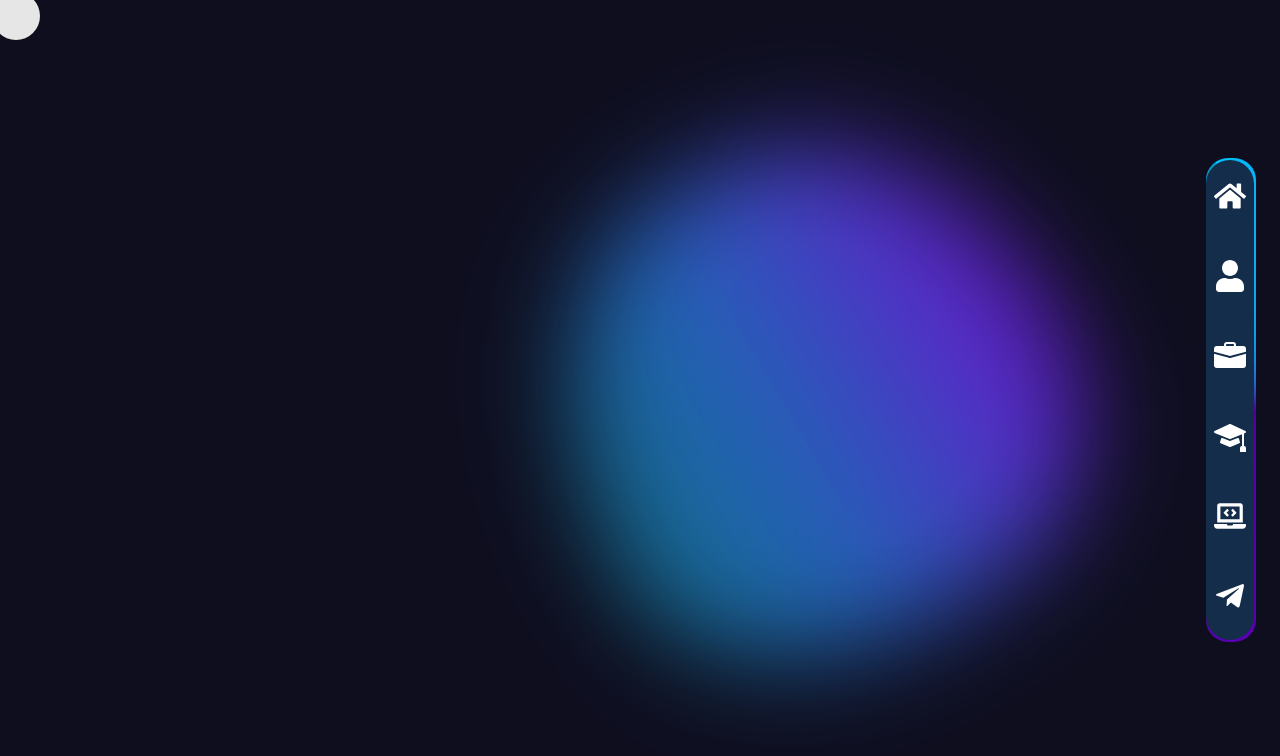
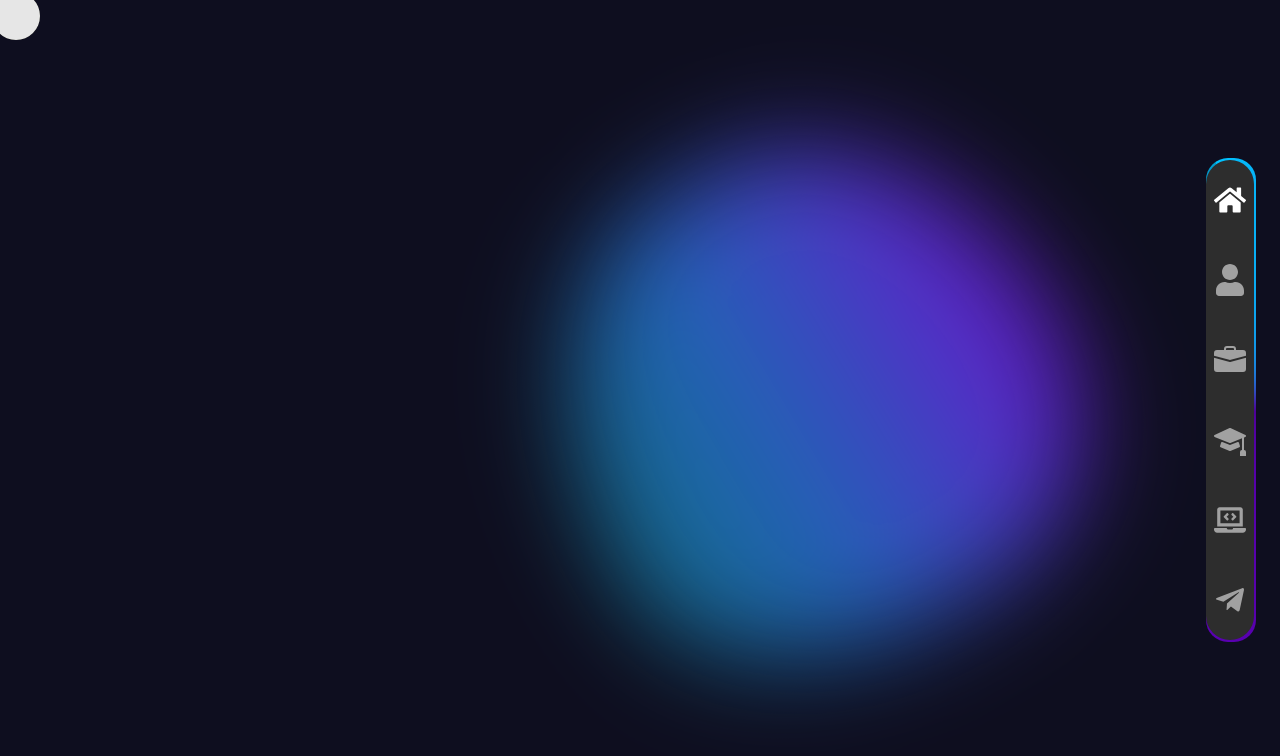
Before and after one commit to ali8642/portfolio-ali8642, a React (Vite) app: page / in a window 1280 px wide. Shown: the top 756 px of the page. Built offline with nearby package versions, Linux system fonts and the light colour scheme.

Commit message:
routes added

```diff
--- a/package.json
+++ b/package.json
@@ -13,7 +13,8 @@
   "dependencies": {
     "react": "^19.1.1",
     "react-dom": "^19.1.1",
-    "react-icons": "^5.5.0"
+    "react-icons": "^5.5.0",
+    "react-router-dom": "^7.9.4"
   },
   "devDependencies": {
     "@eslint/js": "^9.36.0",
--- a/src/App.css
+++ b/src/App.css
@@ -156,7 +156,7 @@ body {
 .sidebar {
     height: 60%;
     width: 48px;
-    background-color: #142d4a;
+    background-color: #2d2d2d;
     border-radius: 24px;
     position: fixed;
     right: 2%;
@@ -172,8 +172,33 @@ body {
     display: flex;
     flex-direction: column;
     justify-content: space-around;
+    align-items: center;
     position: relative;
     z-index: 100;
+}
+
+.gray {
+    text-decoration: none;
+    color: rgb(161, 161, 161);
+    padding: 0.3rem;
+    display: flex;
+    justify-content: center;
+    align-items: center;
+    transition: text-shadow 0.3s ease-in-out;
+}
+
+.activeLink {
+    text-decoration: none;
+    color: white;
+    padding: 0.3rem;
+    transition: text-shadow 0.3s ease-in-out;
+    text-shadow:
+        0 0 5px #00FFFF,
+        0 0 10px #00FFFF,
+        0 0 20px #00FFFF;
+    display: flex;
+    justify-content: center;
+    align-items: center;
 }
 
 li {
--- a/src/App.jsx
+++ b/src/App.jsx
@@ -1,19 +1,25 @@
 import "./App.css";
-import BlackFireCursor from "./components/BlackFireCursor";
-import Sidebar from "./components/Sidebar";
+import { createBrowserRouter, RouterProvider } from "react-router-dom";
+import Home from "./pages/Home";
+import BaseLayout from "./components/BaseLayout";
 
 function App() {
-  return (
-    <>
-      <section className="blobMain">
-        <div className="container">
-          <div className="blob"></div>
-        </div>
-      </section>
-      <Sidebar />
-      <BlackFireCursor />
-    </>
-  );
+  const router = createBrowserRouter([
+    {
+      path: "/",
+      element: <><BaseLayout /><Home /></>,
+    },
+    {},
+    {},
+    {},
+    {},
+    {},
+  ]);
+
+  return <>
+  {/* For React Routing */}
+  <RouterProvider router={router} />
+  </>;
 }
 
 export default App;
--- /dev/null
+++ b/src/components/BaseLayout.jsx
@@ -0,0 +1,24 @@
+import React from "react";
+import "../App.css"
+import Sidebar from "./Sidebar";
+import BlackFireCursor from "./BlackFireCursor"
+
+
+const BaseLayout = () => {
+  return (
+    <>
+      <div>
+        <section className="blobMain">
+          <div className="container">
+            <div className="blob"></div>
+          </div>
+        </section>
+      </div>
+
+      <Sidebar />
+      <BlackFireCursor />
+    </>
+  );
+};
+
+export default BaseLayout;
--- a/src/components/Sidebar.jsx
+++ b/src/components/Sidebar.jsx
@@ -1,32 +1,74 @@
 import React from "react";
 import "../App.css";
+import { NavLink } from "react-router-dom";
 import { FaHome, FaUser, FaLaptopCode, FaTelegramPlane } from "react-icons/fa";
 import { BsBriefcaseFill, BsFillMortarboardFill } from "react-icons/bs";
 
 function Sidebar() {
   return (
     <>
-
       <div className="gradient"></div>
       <div className="sidebar">
         <ul>
           <li>
+            <NavLink
+              title="Home" className={(e) => {
+                return e.isActive ? "activeLink" : "gray";
+              }}
+              to={"/"}
+            >
               <FaHome />
+            </NavLink>
           </li>
           <li>
+            <NavLink
+              title="About" className={(e) => {
+                return e.isActive ? "activeLink" : "gray";
+              }}
+              to={"/about"}
+            >
               <FaUser />
+            </NavLink>
           </li>
           <li>
+            <NavLink
+              title="Experience" className={(e) => {
+                return e.isActive ? "activeLink" : "gray";
+              }}
+              to={"/experience"}
+            >
               <BsBriefcaseFill />
+            </NavLink>
           </li>
           <li>
+            <NavLink
+              title="Education" className={(e) => {
+                return e.isActive ? "activeLink" : "gray";
+              }}
+              to={"/education"}
+            >
               <BsFillMortarboardFill />
+            </NavLink>
           </li>
           <li>
+            <NavLink
+              title="Projects" className={(e) => {
+                return e.isActive ? "activeLink" : "gray";
+              }}
+              to={"/projects"}
+            >
               <FaLaptopCode />
+            </NavLink>
           </li>
           <li>
+            <NavLink
+              title="Contact" className={(e) => {
+                return e.isActive ? "activeLink" : "gray";
+              }}
+              to={"/contact"}
+            >
               <FaTelegramPlane />
+            </NavLink>
           </li>
         </ul>
       </div>
--- /dev/null
+++ b/src/pages/Home.jsx
@@ -0,0 +1,16 @@
+import React from "react";
+
+function Home() {
+  return (
+    <>
+      <div className="home">
+        <div className="homeAbout"></div>
+        <div className="homeImg">
+          <img src="public\home pfp.jpg" alt="home pfp" />
+        </div>
+      </div>
+    </>
+  );
+}
+
+export default Home;
```
Also changed, not shown: public/home pfp.jpg (added), 1 other file (tests, documents, lock files or other folders). Lines whose indentation alone changed are shown as unchanged.
